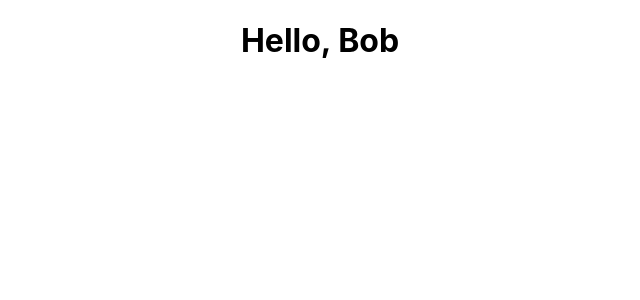
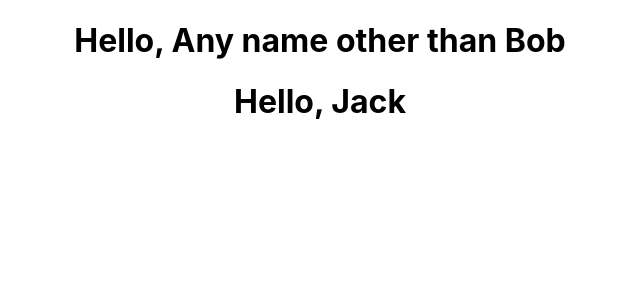
Before and after one commit to Jlovellealfeche/myapp, a React (Create React App) app in the folder my-app/: page / in a window 1280 px wide. Shown: the top 300 px of the page, without its empty margins (320-960 px from the left). Built offline with nearby package versions, Linux system fonts and the light colour scheme.

Commit message:
updating app.js

```diff
--- a/my-app/src/App.js
+++ b/my-app/src/App.js
@@ -5,7 +5,8 @@ import Header from './Header';
 function App() {
   return (
     <div className="App">
-      <Header firstName="Bob" />
+      <Header firstName="Any name other than Bob" />
+      <Header firstName="Jack" />
     </div>
   );
 }
```
